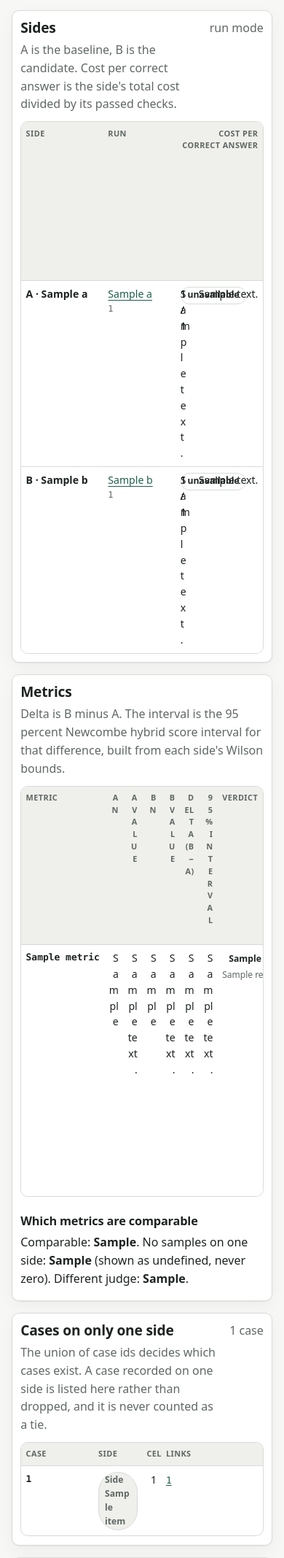
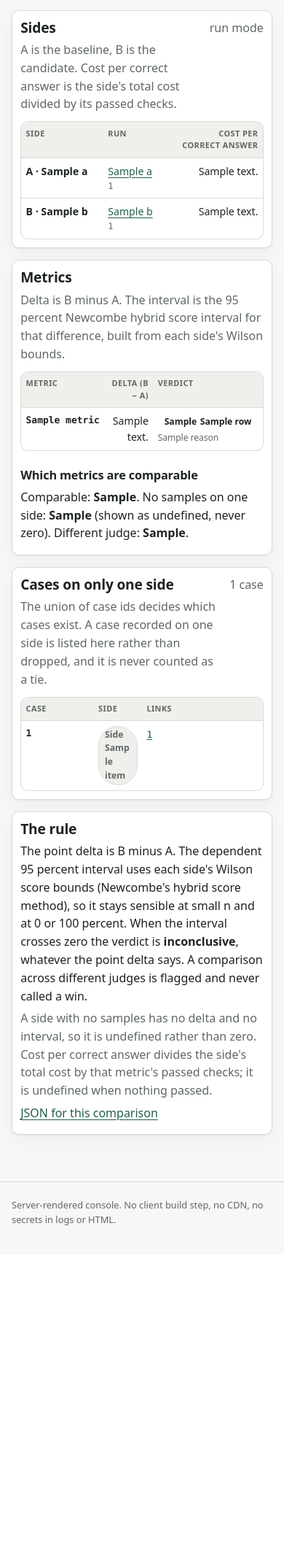
Before and after one commit to kanitmann01/eval-harness, a FastAPI app: template src/evalharness/api/templates/compare.html in a window 390 px wide. Shown: the part 788-2923 px from the top of the page at 73% size. After the commit the page ends 2467 px from the top, so only its background shows below. Run offline with FastAPI, Linux system fonts and the light colour scheme; the template is opened without the code that fills it: most values are stand-ins (such as "Sample title", 1, 10 or a date in 2020).

Commit message:
fix: trim compare and credentials tables at narrow widths

```diff
--- a/src/evalharness/api/templates/compare.html
+++ b/src/evalharness/api/templates/compare.html
@@ -57,19 +57,19 @@
     </div>
     <span class="count">{{ "candidate mode" if comparison.mode == "candidates" else "run mode" }}</span>
   </div>
-  <div class="table-wrap">
+  <div class="table-wrap" tabindex="0" role="region" aria-label="Compared sides table">
     <table class="compare-sides">
       <caption class="sr-only">The two compared sides with cells, checks, cost and price table</caption>
       <thead>
         <tr>
           <th scope="col">Side</th>
           <th scope="col">Run</th>
-          <th scope="col">Status</th>
-          <th scope="col" class="num">Cells ok</th>
-          <th scope="col" class="num">Checks passed</th>
-          <th scope="col" class="num">Cost</th>
+          <th scope="col" class="col-md">Status</th>
+          <th scope="col" class="num col-lg">Cells ok</th>
+          <th scope="col" class="num col-lg">Checks passed</th>
+          <th scope="col" class="num col-md">Cost</th>
           <th scope="col" class="num">Cost per correct answer</th>
-          <th scope="col">Price table</th>
+          <th scope="col" class="col-lg">Price table</th>
         </tr>
       </thead>
       <tbody>
@@ -77,27 +77,27 @@
           <th scope="row">A &middot; {{ comparison.a.label }}</th>
           <td>
             <a href="/runs/{{ comparison.a.run_id }}">{{ comparison.a.spec_name }}</a>
-            <span class="mono subtle run-id">{{ comparison.a.run_id[:12] }}</span>
+            <span class="mono subtle run-id" title="{{ comparison.a.run_id }}">{{ comparison.a.run_id[:8] }}</span>
           </td>
-          <td><span class="status status-{{ comparison.a.status }}">{{ comparison.a.status }}</span></td>
-          <td class="num">{{ comparison.a.n_ok }}/{{ comparison.a.n_cells }}</td>
-          <td class="num">{{ comparison.a.n_passed }}/{{ comparison.a.n_checks }}</td>
-          <td class="num">{{ comparison.a.cost_text }}</td>
+          <td class="col-md"><span class="status status-{{ comparison.a.status }}">{{ comparison.a.status }}</span></td>
+          <td class="num col-lg">{{ comparison.a.n_ok }}/{{ comparison.a.n_cells }}</td>
+          <td class="num col-lg">{{ comparison.a.n_passed }}/{{ comparison.a.n_checks }}</td>
+          <td class="num col-md">{{ comparison.a.cost_text }}</td>
           <td class="num">{{ comparison.a.cost_per_correct_text }}</td>
-          <td><span class="mono">{{ comparison.a.price_table_short }}</span><span class="subtle price-models">{{ comparison.a.price_models }}</span></td>
+          <td class="col-lg"><span class="mono">{{ comparison.a.price_table_short }}</span><span class="subtle price-models">{{ comparison.a.price_models }}</span></td>
         </tr>
         <tr>
           <th scope="row">B &middot; {{ comparison.b.label }}</th>
           <td>
             <a href="/runs/{{ comparison.b.run_id }}">{{ comparison.b.spec_name }}</a>
-            <span class="mono subtle run-id">{{ comparison.b.run_id[:12] }}</span>
+            <span class="mono subtle run-id" title="{{ comparison.b.run_id }}">{{ comparison.b.run_id[:8] }}</span>
           </td>
-          <td><span class="status status-{{ comparison.b.status }}">{{ comparison.b.status }}</span></td>
-          <td class="num">{{ comparison.b.n_ok }}/{{ comparison.b.n_cells }}</td>
-          <td class="num">{{ comparison.b.n_passed }}/{{ comparison.b.n_checks }}</td>
-          <td class="num">{{ comparison.b.cost_text }}</td>
+          <td class="col-md"><span class="status status-{{ comparison.b.status }}">{{ comparison.b.status }}</span></td>
+          <td class="num col-lg">{{ comparison.b.n_ok }}/{{ comparison.b.n_cells }}</td>
+          <td class="num col-lg">{{ comparison.b.n_passed }}/{{ comparison.b.n_checks }}</td>
+          <td class="num col-md">{{ comparison.b.cost_text }}</td>
           <td class="num">{{ comparison.b.cost_per_correct_text }}</td>
-          <td><span class="mono">{{ comparison.b.price_table_short }}</span><span class="subtle price-models">{{ comparison.b.price_models }}</span></td>
+          <td class="col-lg"><span class="mono">{{ comparison.b.price_table_short }}</span><span class="subtle price-models">{{ comparison.b.price_models }}</span></td>
         </tr>
       </tbody>
     </table>
@@ -112,49 +112,49 @@
     </div>
   </div>
   {% if comparison.metrics %}
-  <div class="table-wrap">
+  <div class="table-wrap" tabindex="0" role="region" aria-label="Metric comparison table">
     <table class="compare-metrics">
       <caption class="sr-only">Per metric: sample size, value, delta, 95 percent interval, verdict, judge and cost per correct answer</caption>
       <thead>
         <tr>
           <th scope="col">Metric</th>
-          <th scope="col" class="num">A n</th>
-          <th scope="col" class="num">A value</th>
-          <th scope="col" class="num">B n</th>
-          <th scope="col" class="num">B value</th>
+          <th scope="col" class="num col-lg">A n</th>
+          <th scope="col" class="num col-sm">A value</th>
+          <th scope="col" class="num col-lg">B n</th>
+          <th scope="col" class="num col-sm">B value</th>
           <th scope="col" class="num">Delta (B &minus; A)</th>
-          <th scope="col" class="num">95% interval</th>
+          <th scope="col" class="num col-md">95% interval</th>
           <th scope="col">Verdict</th>
-          <th scope="col">Judge A</th>
-          <th scope="col">Judge B</th>
-          <th scope="col" class="num">A cost / correct</th>
-          <th scope="col" class="num">B cost / correct</th>
+          <th scope="col" class="col-lg">Judge A</th>
+          <th scope="col" class="col-lg">Judge B</th>
+          <th scope="col" class="num col-lg">A cost / correct</th>
+          <th scope="col" class="num col-lg">B cost / correct</th>
         </tr>
       </thead>
       <tbody>
         {% for row in comparison.metrics %}
         <tr{% if row.different_judge %} class="different-judge-row"{% endif %}>
           <th scope="row" class="mono">{{ row.metric }}</th>
-          <td class="num">{{ row.a_n }}</td>
-          <td class="num">{{ row.a_value_text }}</td>
-          <td class="num">{{ row.b_n }}</td>
-          <td class="num">{{ row.b_value_text }}</td>
+          <td class="num col-lg">{{ row.a_n }}</td>
+          <td class="num col-sm">{{ row.a_value_text }}</td>
+          <td class="num col-lg">{{ row.b_n }}</td>
+          <td class="num col-sm">{{ row.b_value_text }}</td>
           <td class="num">{{ row.delta_text }}</td>
-          <td class="num">{{ row.delta_interval_text }}</td>
+          <td class="num col-md">{{ row.delta_interval_text }}</td>
           <td>
             <span class="verdict verdict-{{ row.verdict_class }}"><span aria-hidden="true">{{ row.verdict_glyph }}</span> {{ row.verdict_label }}</span>
             <span class="subtle verdict-reason">{{ row.reason }}</span>
           </td>
-          <td>
+          <td class="col-lg">
             <span class="mono judge-name">{{ row.judge_a_name }}</span>
             <span class="subtle judge-detail">{{ row.judge_a_detail }}</span>
           </td>
-          <td>
+          <td class="col-lg">
             <span class="mono judge-name">{{ row.judge_b_name }}</span>
             <span class="subtle judge-detail">{{ row.judge_b_detail }}</span>
           </td>
-          <td class="num">{{ row.a_cost_text }}</td>
-          <td class="num">{{ row.b_cost_text }}</td>
+          <td class="num col-lg">{{ row.a_cost_text }}</td>
+          <td class="num col-lg">{{ row.b_cost_text }}</td>
         </tr>
         {% endfor %}
       </tbody>
@@ -189,14 +189,14 @@
     <span class="count">{{ comparison.one_sided_cases|length }} case{{ "" if comparison.one_sided_cases|length == 1 else "s" }}</span>
   </div>
   {% if comparison.one_sided_cases %}
-  <div class="table-wrap">
+  <div class="table-wrap" tabindex="0" role="region" aria-label="Cases on one side table">
     <table class="compare-cases">
       <caption class="sr-only">Cases present on only one side, with side, cell count and links to each cell</caption>
       <thead>
         <tr>
           <th scope="col">Case</th>
           <th scope="col">Side</th>
-          <th scope="col" class="num">Cells</th>
+          <th scope="col" class="num col-sm">Cells</th>
           <th scope="col">Links</th>
         </tr>
       </thead>
@@ -205,7 +205,7 @@
         <tr>
           <th scope="row" class="mono">{{ item.case_id }}</th>
           <td><span class="side-badge">Side {{ item.side_label }}</span></td>
-          <td class="num">{{ item.count }}</td>
+          <td class="num col-sm">{{ item.count }}</td>
           <td class="cell-links">
             {% for cell in item.cells %}
             <a class="mono" href="{{ cell.url }}" title="Open the cell in run {{ cell.status }}">{{ cell.cell_id }}</a>{% if not loop.last %}, {% endif %}
```
Also changed, not shown: src/evalharness/api/templates/credentials.html (+11 -11 lines).
